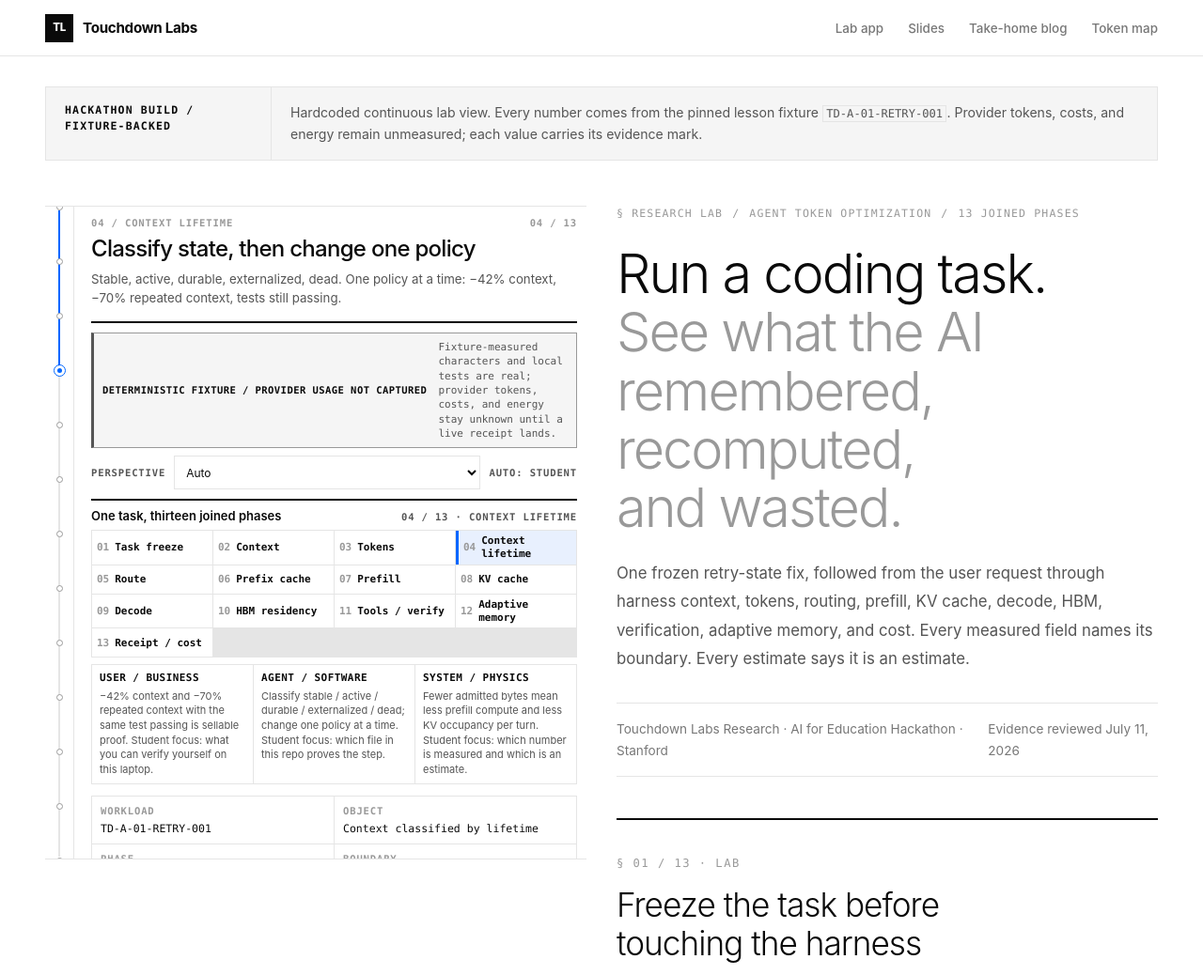
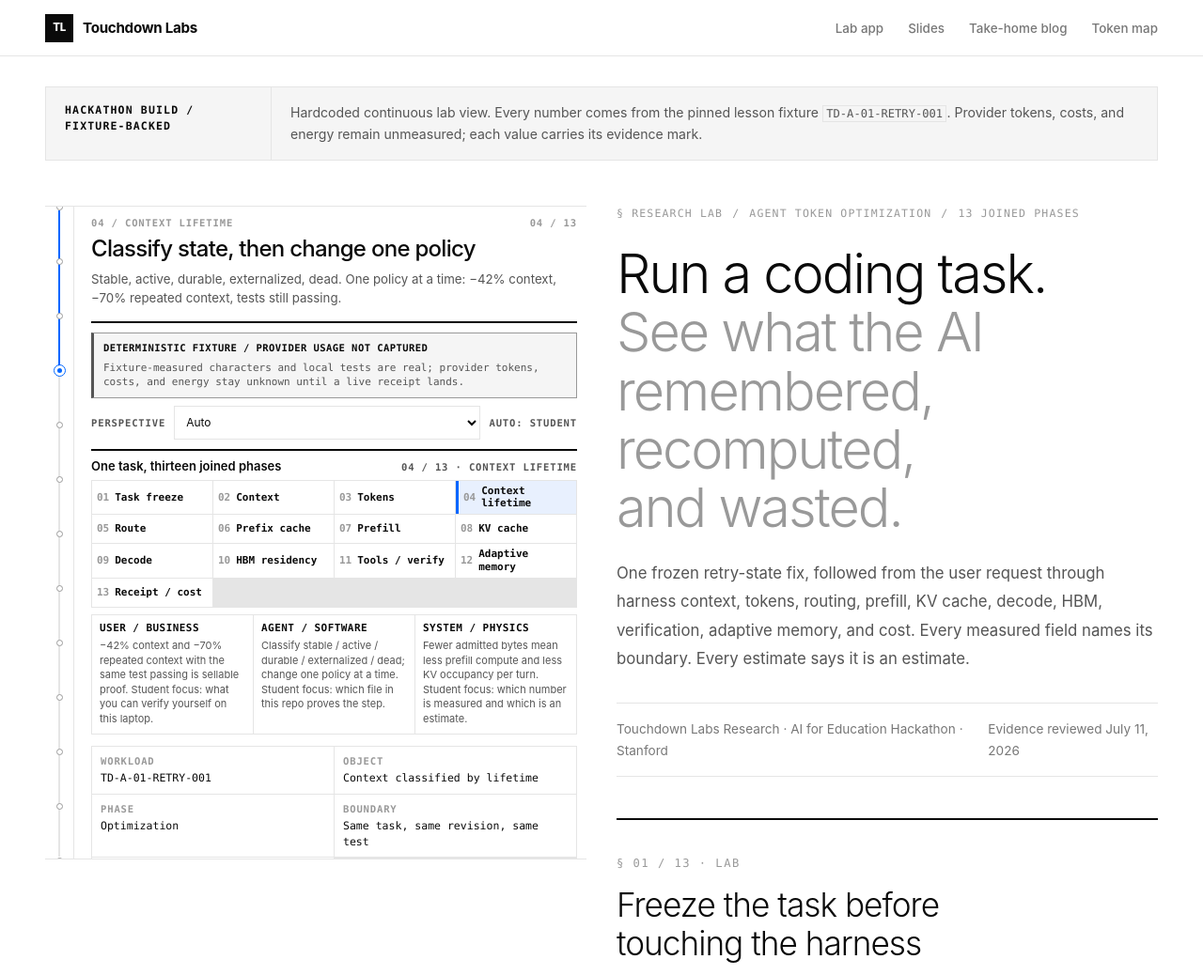
Before and after one commit to OCWC22/touchdown-inference-lab-hackathon, a website: page lab.html in a window 1280 px wide. Shown: the top 1038 px of the page at 94% size. Drawn offline with Linux system fonts and the light colour scheme.

Commit message:
stack the lab receipt banner so it survives narrow engine columns
At 100% zoom on a ~1470px window the side-by-side banner grid left the
detail column a few pixels wide, wrapping letter-per-line. Label and
detail now stack at every width.

Co-Authored-By: Claude Fable 5 <noreply@anthropic.com>

```diff
--- a/lab.html
+++ b/lab.html
@@ -76,9 +76,10 @@ a:focus-visible, button:focus-visible, select:focus-visible { outline: 2px solid
 .tle-scene-title { margin: 0; color: var(--ink); font-size: clamp(1.15rem, 2vw, 1.5rem); font-weight: 500; line-height: 1.18; letter-spacing: -0.03em; text-wrap: balance; }
 .tle-scene-summary { margin: 0; color: var(--ink-600); font-size: 0.83rem; line-height: 1.55; }
 
-/* receipt banner */
-.tle-receipt-banner { display: grid; grid-template-columns: minmax(0, auto) minmax(0, 1fr); gap: 8px 12px; align-items: center; margin-top: 10px; padding: 7px 9px; border: 1px solid var(--ink-400); border-left: 3px solid var(--ink-600); background: var(--ink-100); }
-.tle-receipt-mode { color: var(--ink); letter-spacing: 0.04em; }
+/* receipt banner — always stacked; a side-by-side grid squeezes the detail
+   column into letter-per-line wrapping when the engine column is narrow */
+.tle-receipt-banner { display: grid; grid-template-columns: 1fr; gap: 6px; margin-top: 10px; padding: 8px 10px; border: 1px solid var(--ink-400); border-left: 3px solid var(--ink-600); background: var(--ink-100); }
+.tle-receipt-mode { color: var(--ink); letter-spacing: 0.04em; line-height: 1.45; }
 .tle-receipt-detail { min-width: 0; color: var(--ink-600); font-family: var(--font-mono); font-size: 0.6875rem; line-height: 1.4; overflow-wrap: anywhere; }
 
 /* perspective toolbar */
```
